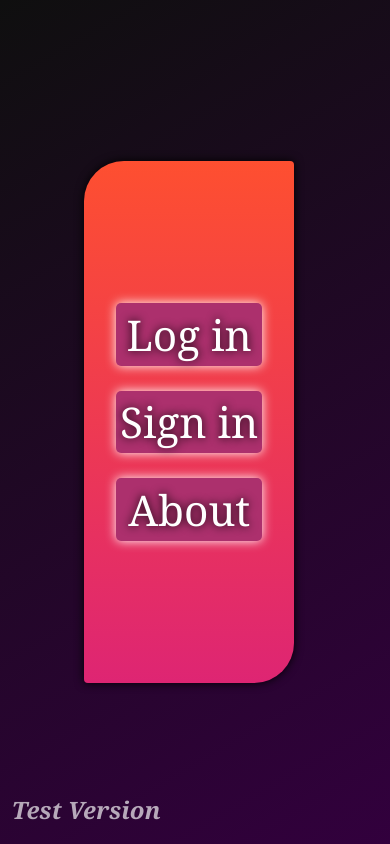
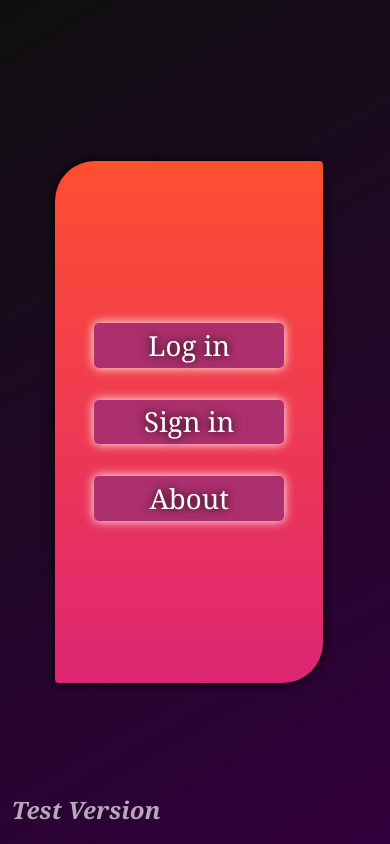
Before and after one commit to jesveldev/jesveldev.github.io, a PHP site: page / in a window 390 px wide. Run offline with PHP 8.4, Linux system fonts and the light colour scheme.

Commit message:
Add files via upload

```diff
--- a/style.css
+++ b/style.css
@@ -294,14 +294,14 @@ button{
 	}
 
 	#main-menu,#login-interface, #signup-interface{
-		width: 50vw;
+		width: 65vw;
 		overflow:hidden;
 		align-items: center;
 	}
 
 	.main-menu-button{
 		padding: 1.5%;
-		font-size: 2em;
+		font-size: 1.5em;
 		width: 75%;
 	}
 
@@ -320,7 +320,7 @@ button{
 
 @media screen and (max-width: 1100px){
 
-	#main-menu{
+	body{
 		font-size:1.15em;
 	}
 
@@ -336,7 +336,7 @@ button{
 
 @media screen and (max-width: 1250px){
 
-	#main-menu{
+	body{
 		font-size:1.15em;
 	}
 
@@ -352,7 +352,7 @@ button{
 
 @media screen and (max-width: 1300px){
 
-	#main-menu{
+	body{
 		font-size:1.15em;
 	}
 
```
